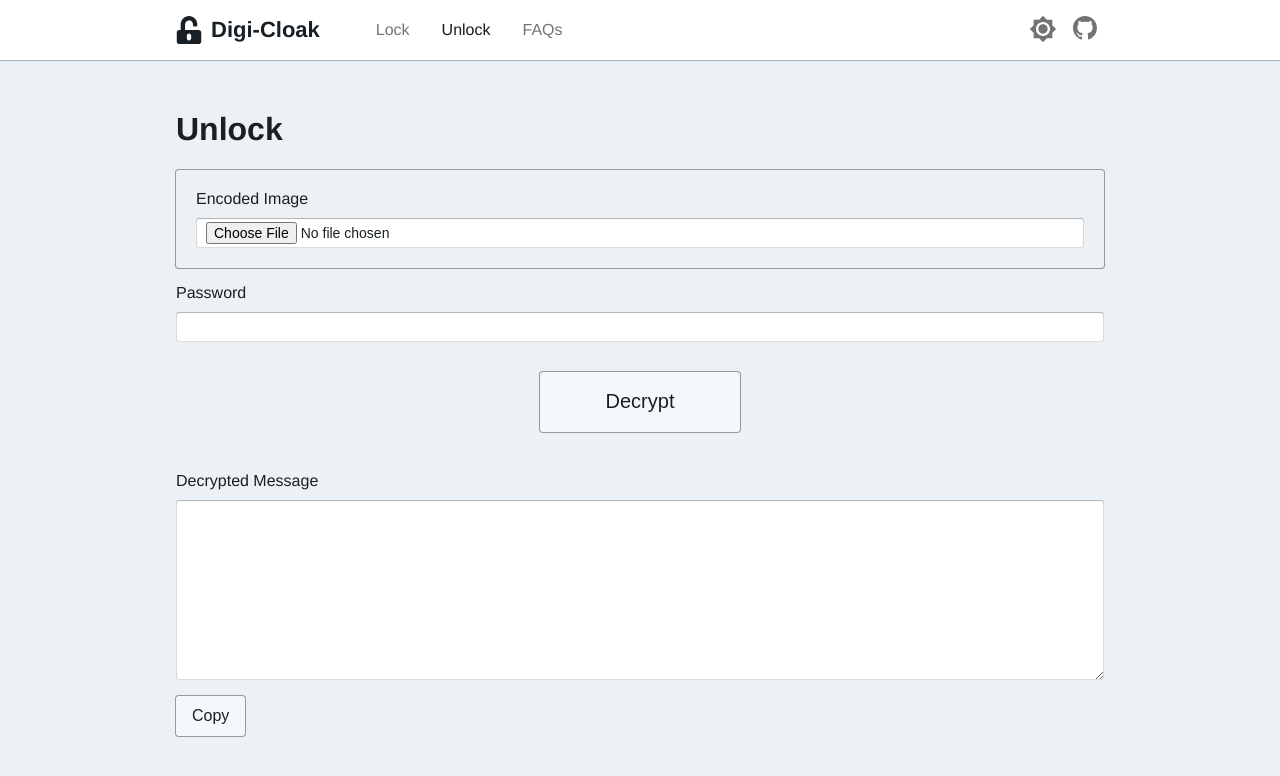
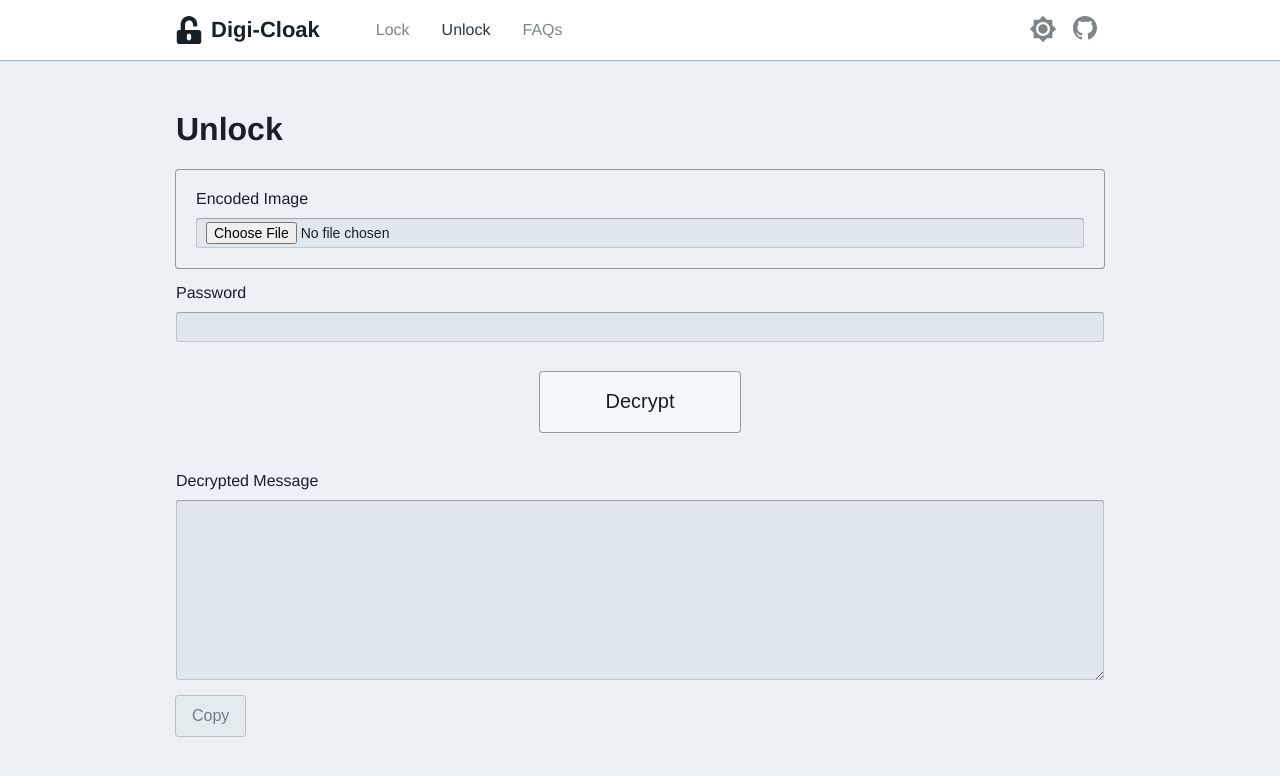
Before and after one commit to kaushalmeena/digi-cloak, an Angular app: page /unlock in a window 1280 px wide. Shown: the top 776 px of the page. Built offline with nearby package versions, Linux system fonts and the light colour scheme.

Commit message:
refactor: remove unused CSS variables

```diff
--- a/src/app/pages/lock/lock.component.html
+++ b/src/app/pages/lock/lock.component.html
@@ -30,6 +30,6 @@
     </div>
   </div>
   <div class="button-container">
-    <button class="button" (click)="handleSave()">Save</button>
+    <button class="button" (click)="handleSave()" [disabled]="!isOutputVisible">Save</button>
   </div>
 </div>
--- a/src/app/pages/unlock/unlock.component.html
+++ b/src/app/pages/unlock/unlock.component.html
@@ -24,7 +24,7 @@
     <textarea readonly name="message" rows="6" id="message" class="form-input" [value]="decodedMessage"></textarea>
   </div>
   <div class="button-container">
-    <button class="button" (click)="handleCopy()">Copy</button>
+    <button class="button" (click)="handleCopy()" [disabled]="!decodedMessage">Copy</button>
   </div>
 </div>
 <app-snackbar #snackbar></app-snackbar>
--- a/src/app/shared/components/header/header.component.scss
+++ b/src/app/shared/components/header/header.component.scss
@@ -45,16 +45,17 @@ nav {
 
 .link {
   padding: 0px 16px;
-  color: var(--link-text-color);
+  color: var(--link-color);
   font-size: 16px;
+  opacity: 0.55;
 
   &:hover {
-    color: var(--link-hover-color);
+    opacity: 0.9;
   }
 }
 
 .link-active {
-  color: var(--link-hover-color);
+  opacity: 0.9;
 }
 
 .button-container {
@@ -73,10 +74,11 @@ nav {
 
 .icon-link {
   padding: 0px 8px;
-  fill: var(--link-text-color);
+  fill: var(--text-color);
+  opacity: 0.55;
 
   &:hover {
-    fill: var(--link-hover-color);
+    opacity: 0.9;
   }
 }
 
--- a/src/styles/common.scss
+++ b/src/styles/_components.scss
@@ -22,6 +22,13 @@
   &:active {
     background-color: var(--grey-color-3);
   }
+
+  &:disabled {
+    background-color: var(--disabled-color);
+    opacity: 0.55;
+    cursor: not-allowed;
+    outline: none;
+  }
 }
 
 .form-control {
@@ -42,7 +49,7 @@
   border-radius: 3px;
   box-shadow: 0 0 0 0 rgb(19 124 189 / 0%), 0 0 0 0 rgb(19 124 189 / 0%),
     inset 0 0 0 1px rgb(16 22 26 / 15%), inset 0 1px 1px rgb(16 22 26 / 20%);
-  background-color: var(--footer-background-color);
+  background-color: var(--grey-color-3);
   padding: 0px 10px;
   min-height: 30px;
   vertical-align: middle;
--- a/src/styles/themes.scss
+++ b/src/styles/_themes.scss
@@ -1,12 +1,9 @@
 .light-theme {
   --text-color: #182026;
   --header-background-color: white;
-  --footer-background-color: white;
   --snackbar-background-color: #323232;
   --snackbar-text-color: #f5f8fa;
-  --divider-border-color: #dee2e6;
-  --link-text-color: rgba(0, 0, 0, 0.55);
-  --link-hover-color: rgba(0, 0, 0, 0.9);
+  --disabled-color: rgba(206, 217, 224, 0.5);
   --grey-color-1: #ced9e0;
   --grey-color-2: #d8e1e8;
   --grey-color-3: #e1e8ed;
@@ -17,12 +14,9 @@
 .dark-theme {
   --text-color: #f5f8fa;
   --header-background-color: #394b59;
-  --footer-background-color: #293742;
   --snackbar-background-color: #fafafa;
   --snackbar-text-color: #182026;
-  --divider-border-color: rgba(16, 22, 26, 0.4);
-  --link-text-color: rgba(245, 248, 250, 0.55);
-  --link-hover-color: rgba(245, 248, 250, 0.9);
+  --disabled-color: rgba(57, 75, 89, 0.5);
   --grey-color-1: #182026;
   --grey-color-2: #202b33;
   --grey-color-3: #293742;
--- a/src/styles/index.scss
+++ b/src/styles/index.scss
@@ -1,5 +1,5 @@
 @use "themes.scss";
-@use "common.scss";
+@use "components.scss";
 
 html,
 body {
```
